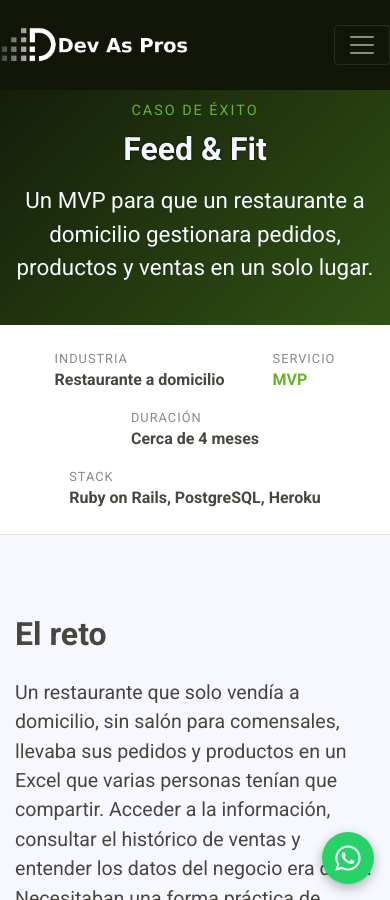
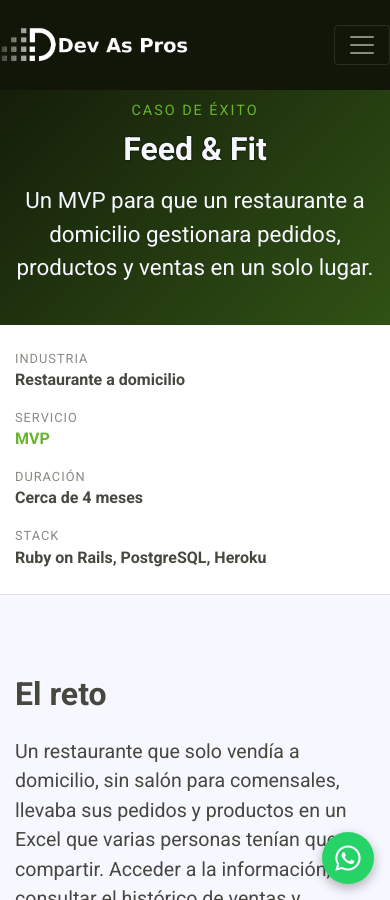
Before and after one commit to devaspros/website, a Jekyll site: the page built from _projects/feed_and_fit.html, in a window 390 px wide and 900 px high. Built offline with Jekyll 4.4.1, drawn with Linux system fonts in a browser that asks for light colours; comment, search, counter and statistics services are not loaded.

Commit message:
corrige detalle de casos de exitos o producto en movil

```diff
--- a/_sass/_projects.scss
+++ b/_sass/_projects.scss
@@ -299,6 +299,13 @@
     max-width: 200px;
     margin-top: 30px;
   }
+
+  // Con flex-wrap centrado, cada fila se centra por su cuenta y los datos
+  // quedan escalonados. En movil van en una sola columna, alineados a la izquierda.
+  .caso-datos .caso-datos-lista {
+    flex-direction: column;
+    gap: 16px;
+  }
 }
 
 // Móvil pequeño 320x568 - horizontal
```
